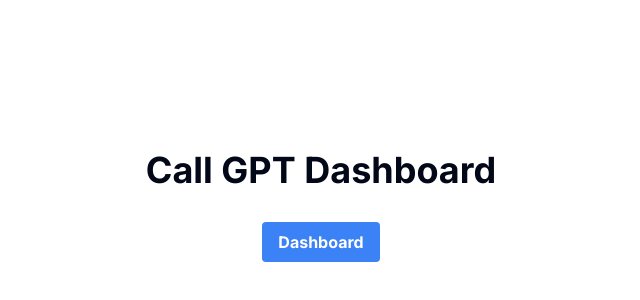
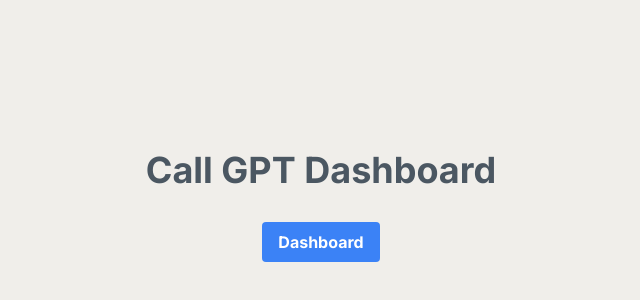
Before and after one commit to knhn1004/hackathon-dealership-voice-ai, a Next.js app in the folder dashboard/: page / in a window 1280 px wide. Shown: the part 194-494 px from the top of the page, without its empty margins (319-959 px from the left). Built offline with nearby package versions, Linux system fonts and the light colour scheme.

Commit message:
fix: update call type visualization in call logs

```diff
--- a/dashboard/app/globals.css
+++ b/dashboard/app/globals.css
@@ -4,58 +4,58 @@
 
 @layer base {
 	:root {
-    --background: 0 0% 100%;
-    --foreground: 222.2 84% 4.9%;
-    --card: 0 0% 100%;
-    --card-foreground: 222.2 84% 4.9%;
-    --popover: 0 0% 100%;
-    --popover-foreground: 222.2 84% 4.9%;
-    --primary: 222.2 47.4% 11.2%;
-    --primary-foreground: 210 40% 98%;
-    --secondary: 210 40% 96.1%;
-    --secondary-foreground: 222.2 47.4% 11.2%;
-    --muted: 210 40% 96.1%;
-    --muted-foreground: 215.4 16.3% 46.9%;
-    --accent: 210 40% 96.1%;
-    --accent-foreground: 222.2 47.4% 11.2%;
+		--background: 39 18% 93%;
+		--foreground: 210 13% 34%;
+		--card: 39 18% 93%;
+		--card-foreground: 210 13% 34%;
+		--popover: 39 18% 93%;
+		--popover-foreground: 210 13% 34%;
+		--primary: 114 14% 53%;
+		--primary-foreground: 39 18% 93%;
+		--secondary: 84 24% 68%;
+		--secondary-foreground: 210 13% 34%;
+		--muted: 84 24% 68%;
+		--muted-foreground: 158 11% 40%;
+		--accent: 84 24% 68%;
+		--accent-foreground: 210 13% 34%;
 		--destructive: 0 84.2% 60.2%;
-    --destructive-foreground: 210 40% 98%;
-    --border: 214.3 31.8% 91.4%;
-    --input: 214.3 31.8% 91.4%;
-    --ring: 222.2 84% 4.9%;
+		--destructive-foreground: 39 18% 93%;
+		--border: 114 14% 53%;
+		--input: 114 14% 53%;
+		--ring: 114 14% 53%;
 		--radius: 0.5rem;
-    --chart-1: 12 76% 61%;
-    --chart-2: 173 58% 39%;
-    --chart-3: 197 37% 24%;
-    --chart-4: 43 74% 66%;
-    --chart-5: 27 87% 67%;
+		--chart-1: 39 18% 93%;
+		--chart-2: 84 24% 68%;
+		--chart-3: 114 14% 53%;
+		--chart-4: 158 11% 40%;
+		--chart-5: 210 13% 34%;
 	}
 
 	.dark {
-    --background: 222.2 84% 4.9%;
-    --foreground: 210 40% 98%;
-    --card: 222.2 84% 4.9%;
-    --card-foreground: 210 40% 98%;
-    --popover: 222.2 84% 4.9%;
-    --popover-foreground: 210 40% 98%;
-    --primary: 210 40% 98%;
-    --primary-foreground: 222.2 47.4% 11.2%;
-    --secondary: 217.2 32.6% 17.5%;
-    --secondary-foreground: 210 40% 98%;
-    --muted: 217.2 32.6% 17.5%;
-    --muted-foreground: 215 20.2% 65.1%;
-    --accent: 217.2 32.6% 17.5%;
-    --accent-foreground: 210 40% 98%;
+		--background: 210 13% 34%;
+		--foreground: 39 18% 93%;
+		--card: 210 13% 34%;
+		--card-foreground: 39 18% 93%;
+		--popover: 210 13% 34%;
+		--popover-foreground: 39 18% 93%;
+		--primary: 114 14% 53%;
+		--primary-foreground: 39 18% 93%;
+		--secondary: 158 11% 40%;
+		--secondary-foreground: 39 18% 93%;
+		--muted: 158 11% 40%;
+		--muted-foreground: 84 24% 68%;
+		--accent: 158 11% 40%;
+		--accent-foreground: 39 18% 93%;
 		--destructive: 0 62.8% 30.6%;
-    --destructive-foreground: 210 40% 98%;
-    --border: 217.2 32.6% 17.5%;
-    --input: 217.2 32.6% 17.5%;
-    --ring: 212.7 26.8% 83.9%;
-    --chart-1: 220 70% 50%;
-    --chart-2: 160 60% 45%;
-    --chart-3: 30 80% 55%;
-    --chart-4: 280 65% 60%;
-    --chart-5: 340 75% 55%;
+		--destructive-foreground: 39 18% 93%;
+		--border: 114 14% 53%;
+		--input: 114 14% 53%;
+		--ring: 84 24% 68%;
+		--chart-1: 39 18% 93%;
+		--chart-2: 84 24% 68%;
+		--chart-3: 114 14% 53%;
+		--chart-4: 158 11% 40%;
+		--chart-5: 210 13% 34%;
 	}
 }
 
@@ -67,21 +67,3 @@
 		@apply bg-background text-foreground;
 	}
 }
-
-@layer base {
-  :root {
-    --chart-1: 12 76% 61%;
-    --chart-2: 173 58% 39%;
-    --chart-3: 197 37% 24%;
-    --chart-4: 43 74% 66%;
-    --chart-5: 27 87% 67%;
-  }
-
-  .dark {
-    --chart-1: 220 70% 50%;
-    --chart-2: 160 60% 45%;
-    --chart-3: 30 80% 55%;
-    --chart-4: 280 65% 60%;
-    --chart-5: 340 75% 55%;
-  }
-}
--- a/dashboard/components/CallLogDetail.tsx
+++ b/dashboard/components/CallLogDetail.tsx
@@ -11,6 +11,7 @@ import {
 } from '@/components/ui/table';
 import { getCallLogData } from '@/lib/actions/call-logs';
 import { CallLog, Transcription } from '@/lib/types/callLog';
+import { Badge } from '@/components/ui/badge';
 
 export function CallLogDetail({ id }: { id: string }) {
 	const [callLog, setCallLog] = useState<CallLog | null>(null);
@@ -43,6 +44,23 @@ export function CallLogDetail({ id }: { id: string }) {
 		} else {
 			return 'Inquiry';
 		}
+	}
+
+	function getCallTypeBadge(toolsUsed: string[]): JSX.Element {
+		const callType = getCallType(toolsUsed);
+		let variant: 'default' | 'secondary' | 'destructive' = 'default';
+
+		switch (callType) {
+			case 'Transfer':
+				variant = 'secondary';
+				break;
+			case 'Conversion':
+				variant = 'destructive';
+				break;
+			// "Inquiry" will use the default variant
+		}
+
+		return <Badge variant={variant}>{callType}</Badge>;
 	}
 
 	if (!callLog) {
@@ -84,7 +102,7 @@ export function CallLogDetail({ id }: { id: string }) {
 						<div className="sm:col-span-1">
 							<dt className="text-sm font-medium text-gray-500">Call Type</dt>
 							<dd className="mt-1 text-sm text-gray-900">
-								{getCallType(callLog.toolsUsed)}
+								{getCallTypeBadge(callLog.toolsUsed)}
 							</dd>
 						</div>
 					</dl>
--- a/dashboard/components/CallLogsList.tsx
+++ b/dashboard/components/CallLogsList.tsx
@@ -12,6 +12,7 @@ import {
 import { Button } from '@/components/ui/button';
 import { getCallLogs } from '@/lib/actions/call-logs';
 import { CallLog } from '@/lib/types/callLog';
+import { Badge } from '@/components/ui/badge';
 
 export function CallLogsList() {
 	const [callLogs, setCallLogs] = useState<CallLog[]>([]);
@@ -42,6 +43,23 @@ export function CallLogsList() {
 		}
 	}
 
+	function getCallTypeBadge(toolsUsed: string[]): JSX.Element {
+		const callType = getCallType(toolsUsed);
+		let variant: 'default' | 'secondary' | 'destructive' = 'default';
+
+		switch (callType) {
+			case 'Transfer':
+				variant = 'secondary';
+				break;
+			case 'Conversion':
+				variant = 'destructive';
+				break;
+			// "Inquiry" will use the default variant
+		}
+
+		return <Badge variant={variant}>{callType}</Badge>;
+	}
+
 	return (
 		<Table>
 			<TableHeader>
@@ -62,7 +80,7 @@ export function CallLogsList() {
 						<TableCell>
 							{log.endedAt ? new Date(log.endedAt).toLocaleString() : 'N/A'}
 						</TableCell>
-						<TableCell>{getCallType(log.toolsUsed)}</TableCell>
+						<TableCell>{getCallTypeBadge(log.toolsUsed)}</TableCell>
 						<TableCell>{log.toolsUsed.join(', ')}</TableCell>
 						<TableCell>
 							<Link href={`/dashboard/call-logs/${log._id}`}>
--- a/dashboard/components/RecentCallLogs.tsx
+++ b/dashboard/components/RecentCallLogs.tsx
@@ -11,6 +11,7 @@ import {
 import { Button } from '@/components/ui/button';
 import { getCallLogs } from '@/lib/actions/call-logs';
 import { CallLog } from '@/lib/types/callLog';
+import { Badge } from '@/components/ui/badge';
 
 export function RecentCallLogs() {
 	const [callLogs, setCallLogs] = useState<CallLog[]>([]);
@@ -41,6 +42,23 @@ export function RecentCallLogs() {
 		}
 	}
 
+	function getCallTypeBadge(toolsUsed: string[]): JSX.Element {
+		const callType = getCallType(toolsUsed);
+		let variant: 'default' | 'secondary' | 'destructive' = 'default';
+
+		switch (callType) {
+			case 'Transfer':
+				variant = 'secondary';
+				break;
+			case 'Conversion':
+				variant = 'destructive';
+				break;
+			// "Inquiry" will use the default variant
+		}
+
+		return <Badge variant={variant}>{callType}</Badge>;
+	}
+
 	return (
 		<>
 			<div className="mt-4 flex justify-end">
@@ -66,7 +84,7 @@ export function RecentCallLogs() {
 							<TableCell>
 								{log.endedAt ? new Date(log.endedAt).toLocaleString() : 'N/A'}
 							</TableCell>
-							<TableCell>{getCallType(log.toolsUsed)}</TableCell>
+							<TableCell>{getCallTypeBadge(log.toolsUsed)}</TableCell>
 							<TableCell>
 								<Link href={`/dashboard/call-logs/${log._id}`}>
 									<Button variant="outline">View Details</Button>
--- /dev/null
+++ b/dashboard/components/ui/badge.tsx
@@ -0,0 +1,36 @@
+import * as React from "react"
+import { cva, type VariantProps } from "class-variance-authority"
+
+import { cn } from "@/lib/utils"
+
+const badgeVariants = cva(
+  "inline-flex items-center rounded-full border px-2.5 py-0.5 text-xs font-semibold transition-colors focus:outline-none focus:ring-2 focus:ring-ring focus:ring-offset-2",
+  {
+    variants: {
+      variant: {
+        default:
+          "border-transparent bg-primary text-primary-foreground hover:bg-primary/80",
+        secondary:
+          "border-transparent bg-secondary text-secondary-foreground hover:bg-secondary/80",
+        destructive:
+          "border-transparent bg-destructive text-destructive-foreground hover:bg-destructive/80",
+        outline: "text-foreground",
+      },
+    },
+    defaultVariants: {
+      variant: "default",
+    },
+  }
+)
+
+export interface BadgeProps
+  extends React.HTMLAttributes<HTMLDivElement>,
+    VariantProps<typeof badgeVariants> {}
+
+function Badge({ className, variant, ...props }: BadgeProps) {
+  return (
+    <div className={cn(badgeVariants({ variant }), className)} {...props} />
+  )
+}
+
+export { Badge, badgeVariants }
```
Lines whose indentation alone changed are shown as unchanged.
